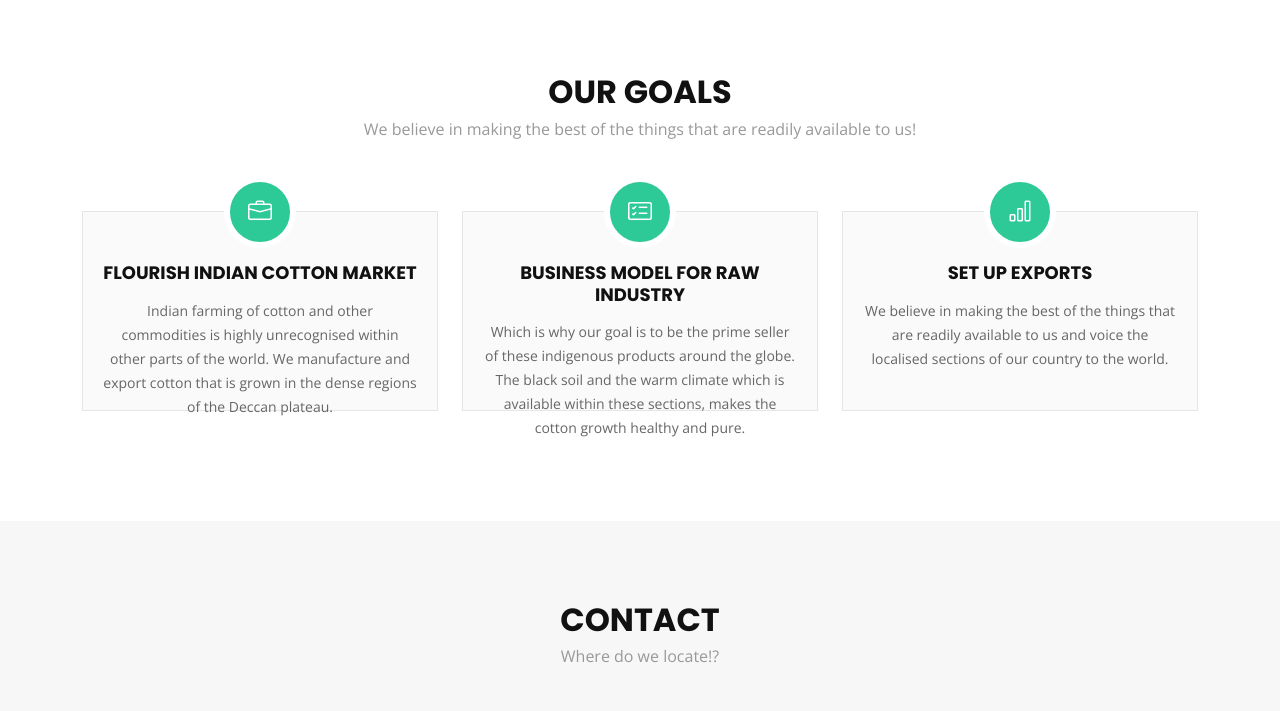
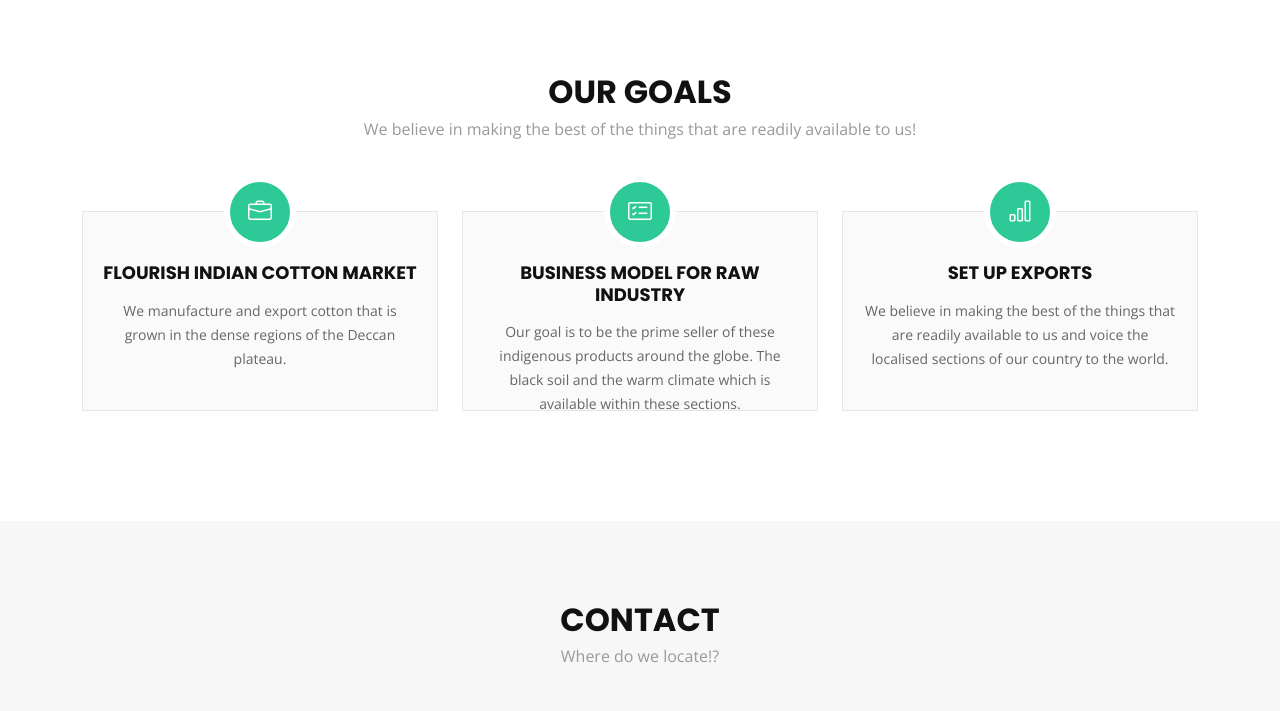
Before and after one commit to sid23092000/rudraexports.github.io, a plain HTML site: page index.html in a window 1280 px wide. Shown: the part 1385-2096 px from the top of the page. Drawn offline with nearby package versions, Linux system fonts and the light colour scheme.

Commit message:
second commit

```diff
--- a/index.html
+++ b/index.html
@@ -152,14 +152,14 @@
             <div class="box">
               <div class="icon"><a href=""><i class="bi bi-briefcase"></i></a></div>
               <h4 class="title"><a href="">Flourish Indian Cotton Market</a></h4>
-              <p class="description">Indian farming of cotton and other commodities is highly unrecognised within other parts of the world.  We manufacture and export cotton that is grown in the dense regions of the Deccan plateau.</p>
+              <p class="description">We manufacture and export cotton that is grown in the dense regions of the Deccan plateau.</p>
             </div>
           </div>
           <div class="col-lg-4 col-md-6" data-aos="zoom-in">
             <div class="box">
               <div class="icon"><a href=""><i class="bi bi-card-checklist"></i></a></div>
               <h4 class="title"><a href="">Business Model for raw industry</a></h4>
-              <p class="description">Which is why our goal is to be the prime seller of these indigenous products around the globe. The black soil and the warm climate which is available within these sections, makes the cotton growth healthy and pure.</p>
+              <p class="description">Our goal is to be the prime seller of these indigenous products around the globe. The black soil and the warm climate which is available within these sections.</p>
             </div>
           </div>
           <div class="col-lg-4 col-md-6" data-aos="zoom-in">
```
